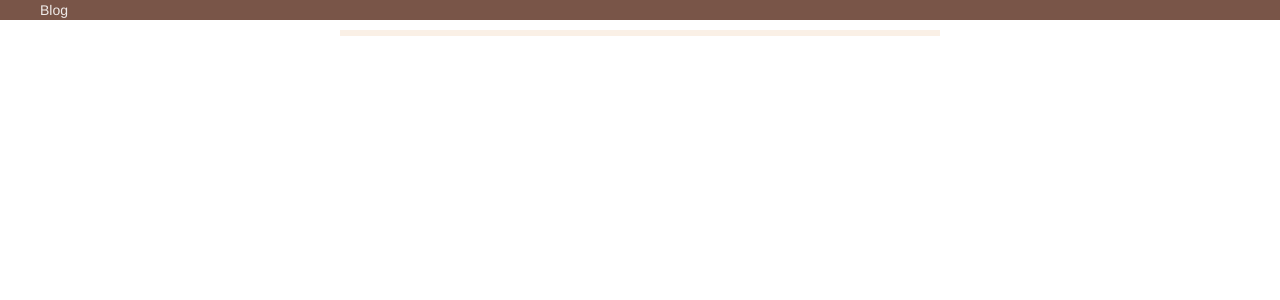
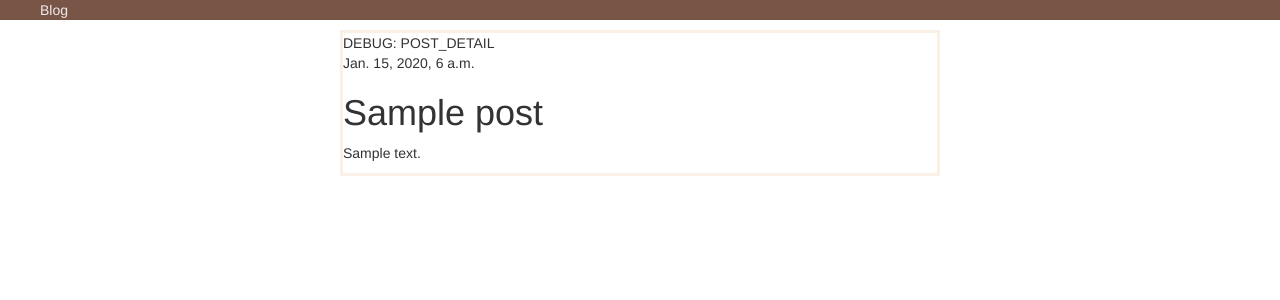
Before and after one commit to davidahines/djangoblog, a Django app: page /post/1/ in a window 1280 px wide. Shown: the top 300 px of the page. Run offline with Django 3.2, Linux system fonts and the light colour scheme; tables that the repository leaves empty hold one stand-in row (values such as "Sample post"); some libraries are stand-ins or nearby versions.

Commit message:
Fixed the routing oddities. Added a base template and a detail page.

```diff
--- /dev/null
+++ b/blogengine/templates/blogengine/base.html
@@ -0,0 +1,22 @@
+<link rel="stylesheet" href="//maxcdn.bootstrapcdn.com/bootstrap/3.2.0/css/bootstrap.min.css">
+<link rel="stylesheet" href="//maxcdn.bootstrapcdn.com/bootstrap/3.2.0/css/bootstrap-theme.min.css">
+<link rel="stylesheet" href="/static/css/main.css">
+<html>
+    <head>
+        <title>DavidH's Blog</title>
+    </head>
+    <body>
+    <div id="top-nav">
+      <ul id="top-nav-list">
+        <li>Blog</li>
+      </ul>
+
+    </div>
+    <div id="main">
+      {% block content %}
+      {% endblock %}
+    </div>
+
+
+    </body>
+</html>
--- /dev/null
+++ b/blogengine/templates/blogengine/post_detail.html
@@ -0,0 +1,14 @@
+{% extends "blogengine/base.html" %}
+
+{% block content %}
+DEBUG: POST_DETAIL
+    <div class="post">
+        {% if post.published_date %}
+            <div class="date">
+                {{ post.published_date }}
+            </div>
+        {% endif %}
+        <h1>{{ post.title }}</h1>
+        <p>{{ post.text|linebreaks }}</p>
+    </div>
+{% endblock %}
--- a/blogengine/templates/blogengine/post_list.html
+++ b/blogengine/templates/blogengine/post_list.html
@@ -1,26 +1,10 @@
-<link rel="stylesheet" href="//maxcdn.bootstrapcdn.com/bootstrap/3.2.0/css/bootstrap.min.css">
-<link rel="stylesheet" href="//maxcdn.bootstrapcdn.com/bootstrap/3.2.0/css/bootstrap-theme.min.css">
-<link rel="stylesheet" href="/static/css/main.css">
-<html>
-    <head>
-        <title>DavidH's Blog</title>
-    </head>
-
-    <body>
-      <div id="top-nav">
-        <ul id="top-nav-list">
-          <li>Blog</li>
-        </ul>
-
-      </div>
-      <div id="main">
+{% extends "blogengine/base.html" %}
+{% block content %}
   {% for post in posts %}
     <div>
       <p>published: {{ post.published_date }}</p>
-              <h1><a href="">{{ post.title }}</a></h1>
+      <h1><a href="{% url "post_detail" pk=post.pk %}">{{ post.title }}</a></h1>
       <p>{{ post.text|linebreaks }}</p>
     </div>
   {% endfor %}
-      </div>
-    </body>
-</html>
+{% endblock content %}
--- a/blogengine/urls.py
+++ b/blogengine/urls.py
@@ -2,6 +2,7 @@ from django.conf.urls import url
 from . import views
 
 urlpatterns = [
-    #url(r'^$', views.post_list),
-    url(r'.*', views.post_list),
+    url(r'^$', views.post_list),
+    #url(r'.*', views.post_list),
+    url(r'^post/(?P<pk>[0-9]+)/$', views.post_detail, name='post_detail'),
 ]
--- a/blogengine/views.py
+++ b/blogengine/views.py
@@ -1,4 +1,4 @@
-from django.shortcuts import render
+from django.shortcuts import render, get_object_or_404
 from django.utils import timezone
 from .models import Post
 
@@ -6,3 +6,7 @@ from .models import Post
 def post_list(request):
     posts = Post.objects.filter(published_date__lte=timezone.now()).order_by('published_date')
     return render(request, 'blogengine/post_list.html', {'posts': posts})
+
+def post_detail(request, pk):
+    post = get_object_or_404(Post, pk=pk)
+    return render(request, 'blogengine/post_detail.html', {'post': post})
--- a/blogsite/urls.py
+++ b/blogsite/urls.py
@@ -4,7 +4,8 @@ from django.contrib import admin
 urlpatterns = [
     # Examples:
     # url(r'^$', 'blogsite.views.home', name='home'),
-    url(r'.*', include('blogengine.urls')),
+    #url(r'.*', include('blogengine.urls')),
+    url(r'', include('blogengine.urls')),
 
     url(r'^admin/', include(admin.site.urls)),
 ]
```
Lines whose indentation alone changed are shown as unchanged.
